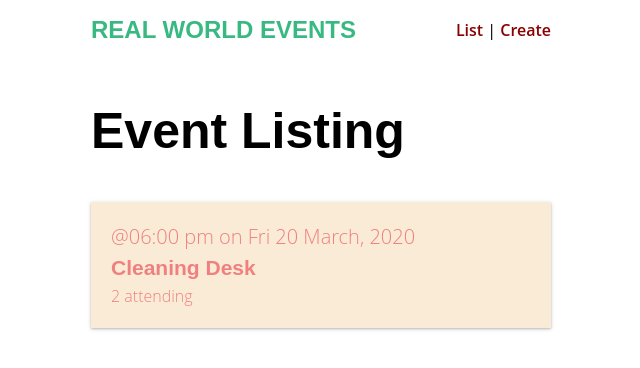
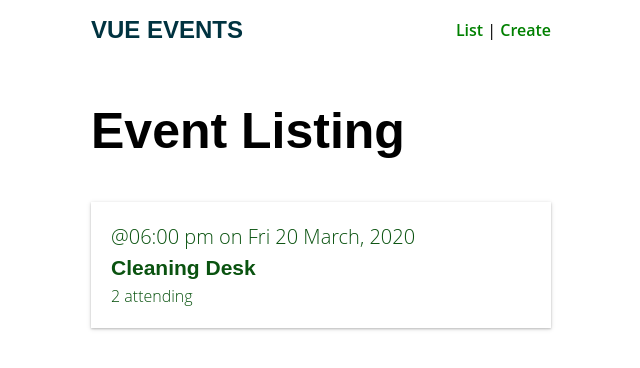
Before and after one commit to RatulSaqibKhan/vue-real-world-learning, a Vue app: page / in a window 1280 px wide. Shown: the top 368 px of the page, without its empty margins (319-959 px from the left). Built offline with nearby package versions, Linux system fonts and the light colour scheme.

Commit message:
Design Modified

```diff
--- a/src/App.vue
+++ b/src/App.vue
@@ -36,7 +36,7 @@ hr {
   overflow: visible;
 }
 a {
-  color: darkred;
+  color: green;
   font-weight: 600;
   background-color: transparent;
   text-decoration: none;
--- a/src/components/EventCard.vue
+++ b/src/components/EventCard.vue
@@ -35,8 +35,8 @@ export default {
   padding: 20px;
   margin-bottom: 24px;
   transition: all 0.2s linear;
-  background-color: antiquewhite;
-  color: lightcoral;
+  background-color: transparent;
+  color: rgba(6, 80, 12, 0.986);
   cursor: pointer;
 }
 .event-card:hover {
--- a/src/components/NavBar.vue
+++ b/src/components/NavBar.vue
@@ -1,6 +1,6 @@
 <template>
   <div class="nav" id="nav">
-    <router-link to="/" class="brand">REAL WORLD EVENTS</router-link>
+    <router-link to="/" class="brand">VUE EVENTS</router-link>
     <nav>
       <router-link :to="{ name: 'EventList' }">List</router-link> |
       <router-link :to="{ name: 'EventCreate' }">Create</router-link>
@@ -23,9 +23,14 @@ export default {}
   font-family: 'Montserrat', sans-serif;
   font-weight: 700;
   font-size: 1.5em;
-  color: #39b982;
+  color: #003340;
   text-decoration: none;
 }
+
+.brand:hover {
+  text-shadow: 0 0 5px #003340;
+}
+
 .nav .nav-item {
   box-sizing: border-box;
   margin: 0 5px;
--- a/src/views/EventList.vue
+++ b/src/views/EventList.vue
@@ -6,7 +6,7 @@
 </template>
 
 <script>
-import EventCard from '@/components/EventCard.vue'
+import EventCard from '@/components/EventCard'
 
 export default {
   components: {
```
